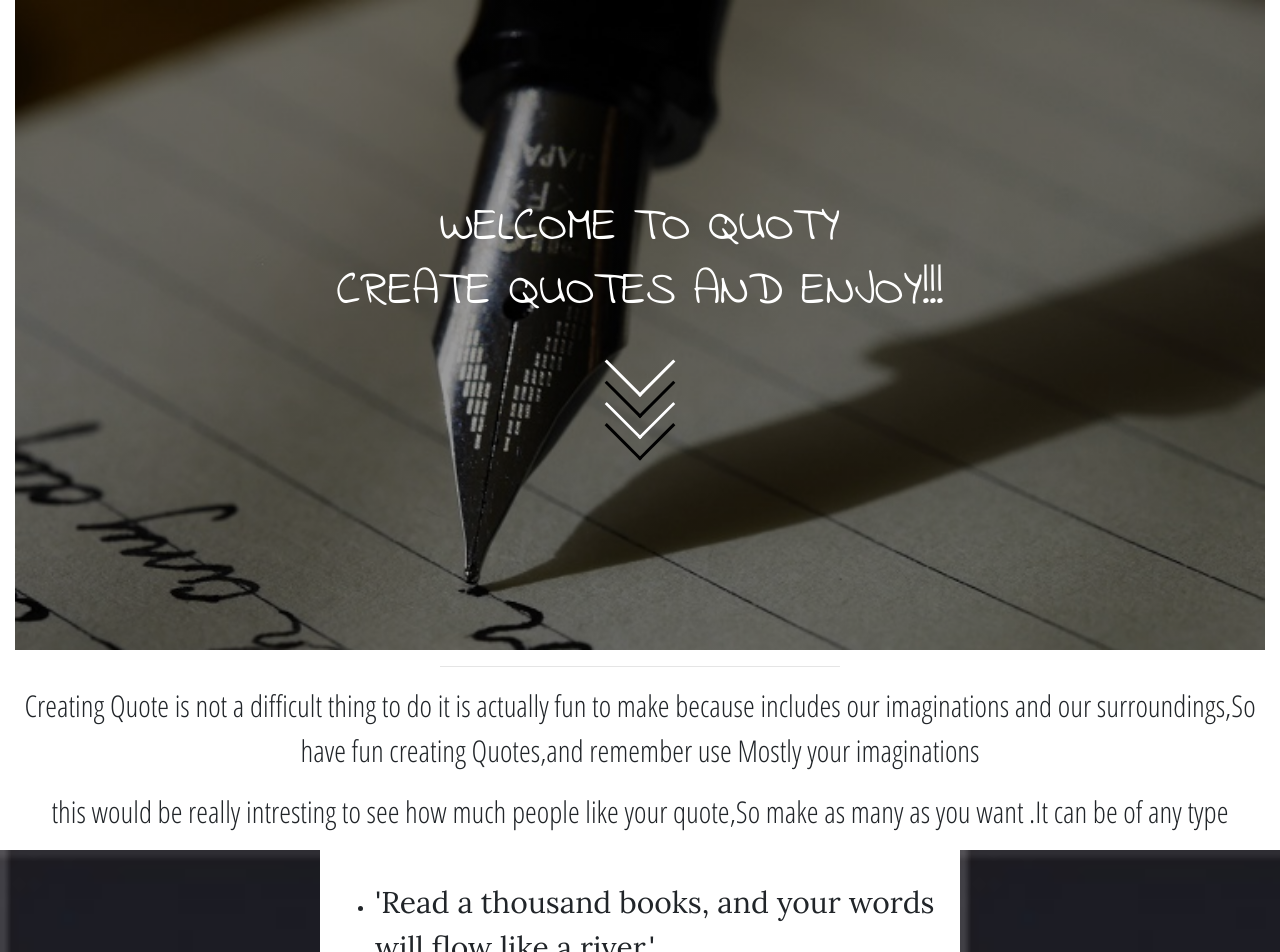
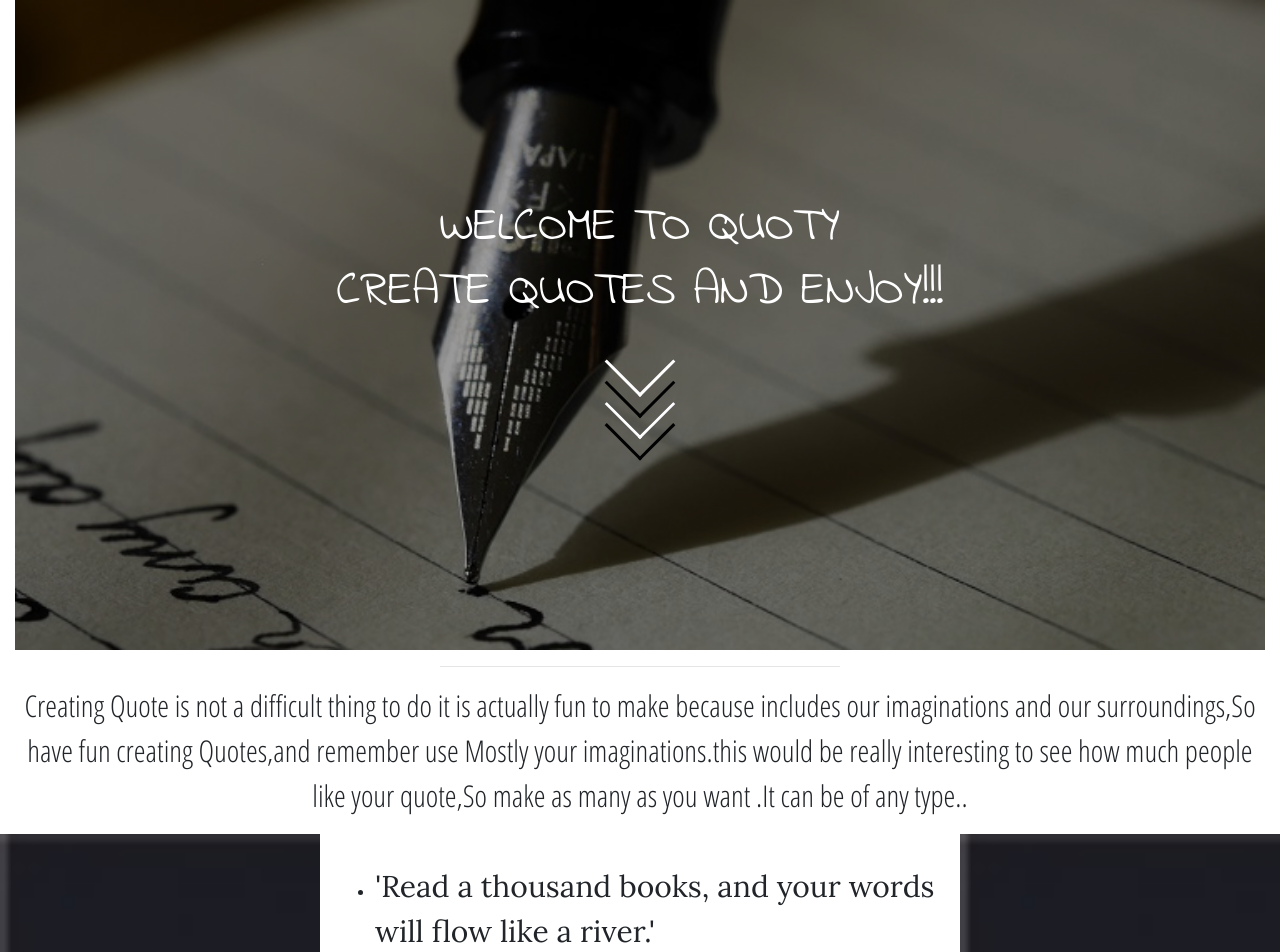
Before and after one commit to Mugengano18/quote-web, an Angular app: page / in a window 1280 px wide. Shown: the top 952 px of the page. Built offline with nearby package versions, Linux system fonts and the light colour scheme.

Commit message:
i finished all about styling

```diff
--- a/src/app/quotes/quotes.component.html
+++ b/src/app/quotes/quotes.component.html
@@ -6,8 +6,7 @@
 <div class="container-fluid">
   <hr width="400">
   <p class="intro">Creating Quote is not a difficult thing to do it is actually fun to make because includes our
-    imaginations and our surroundings,So have fun creating Quotes,and remember use Mostly your imaginations</p>
-    <p class="intro">this would be really intresting to see how much people like your quote,So make as many as you want .It can be of any type</p>
+    imaginations and our surroundings,So have fun creating Quotes,and remember use Mostly your imaginations.this would be really interesting to see how much people like your quote,So make as many as you want .It can be of any type..</p>
   <div class="row">
     <div class="col-md-3" id="column"></div>
     <div class="col-md-6">
```
